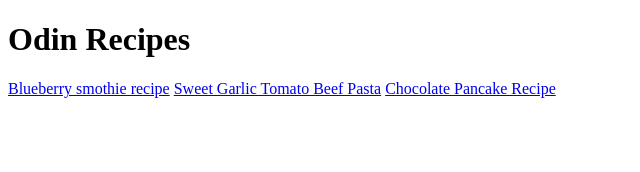
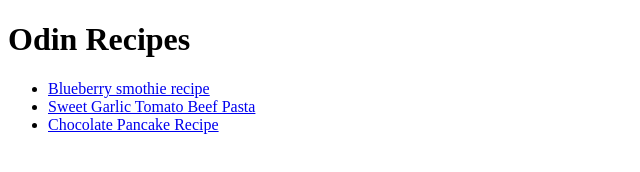
Before and after one commit to 26TracyNjoroge/odin-recipes, a plain HTML site: page index.html in a window 1280 px wide. Shown: the whole page, without its empty margins (0-640 px from the left). Drawn offline with Linux system fonts and the light colour scheme.

Commit message:
Add unordered list to the links

```diff
--- a/index.html
+++ b/index.html
@@ -6,8 +6,10 @@
     </head>
     <body>
         <h1>Odin Recipes</h1>
-        <a href="./recipes/blueberrysmoothie.html" target="_blank" rel="noopener noreferrer">Blueberry smothie recipe</a>
-        <a href="./recipes/beefpasta.html" target="_blank" rel="noopener noreferrer">Sweet Garlic Tomato Beef Pasta</a>
-        <a href="./recipes/chocopancake.html" target="_blank" rel="noopener noreferrer">Chocolate Pancake Recipe</a>
+        <ul>
+            <li><a href="./recipes/blueberrysmoothie.html" target="_blank" rel="noopener noreferrer">Blueberry smothie recipe</a></li>
+            <li><a href="./recipes/beefpasta.html" target="_blank" rel="noopener noreferrer">Sweet Garlic Tomato Beef Pasta</a></li>
+            <li><a href="./recipes/chocopancake.html" target="_blank" rel="noopener noreferrer">Chocolate Pancake Recipe</a></li>
+    </ul>
     </body>
 </html>
```
